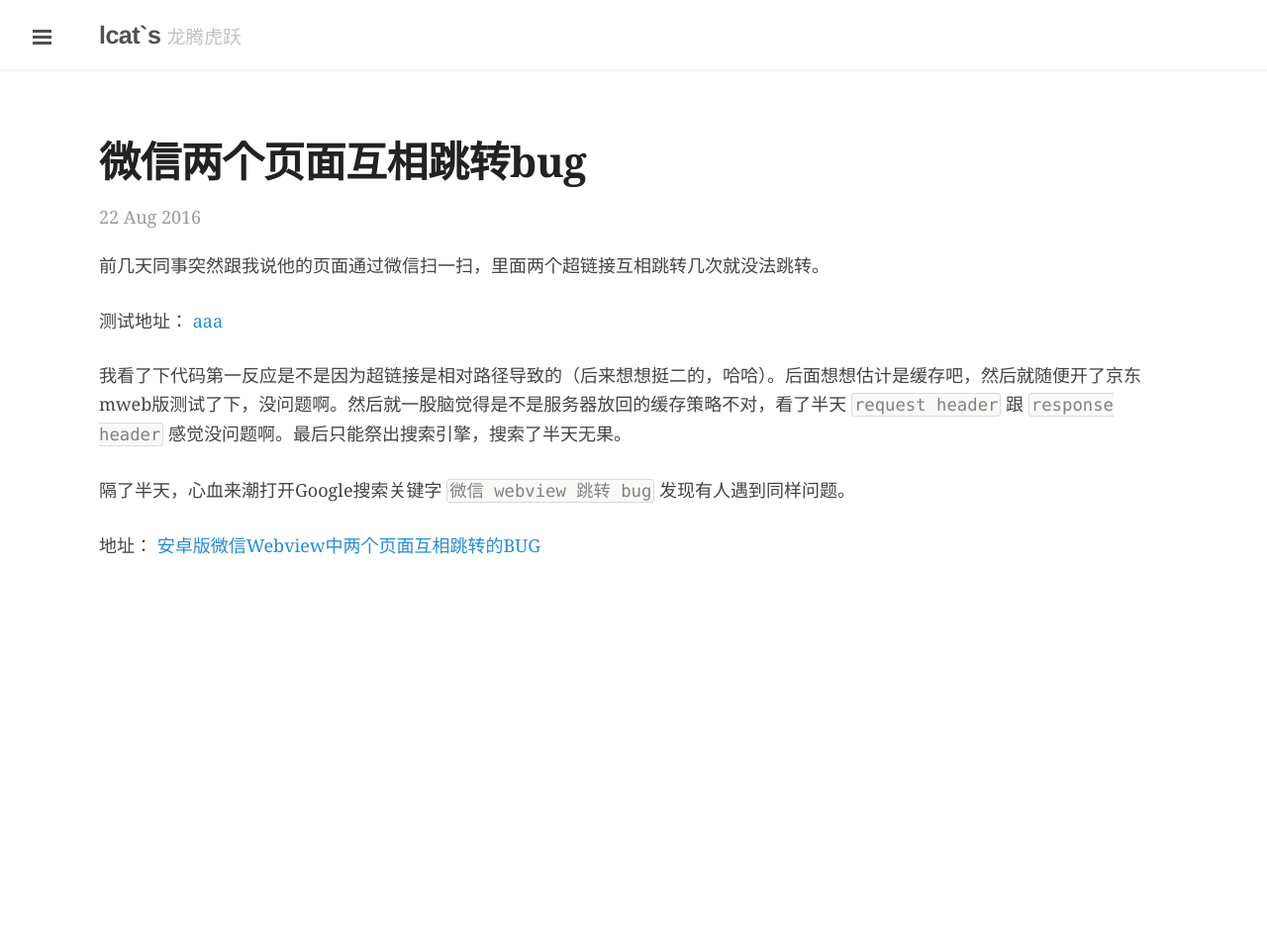
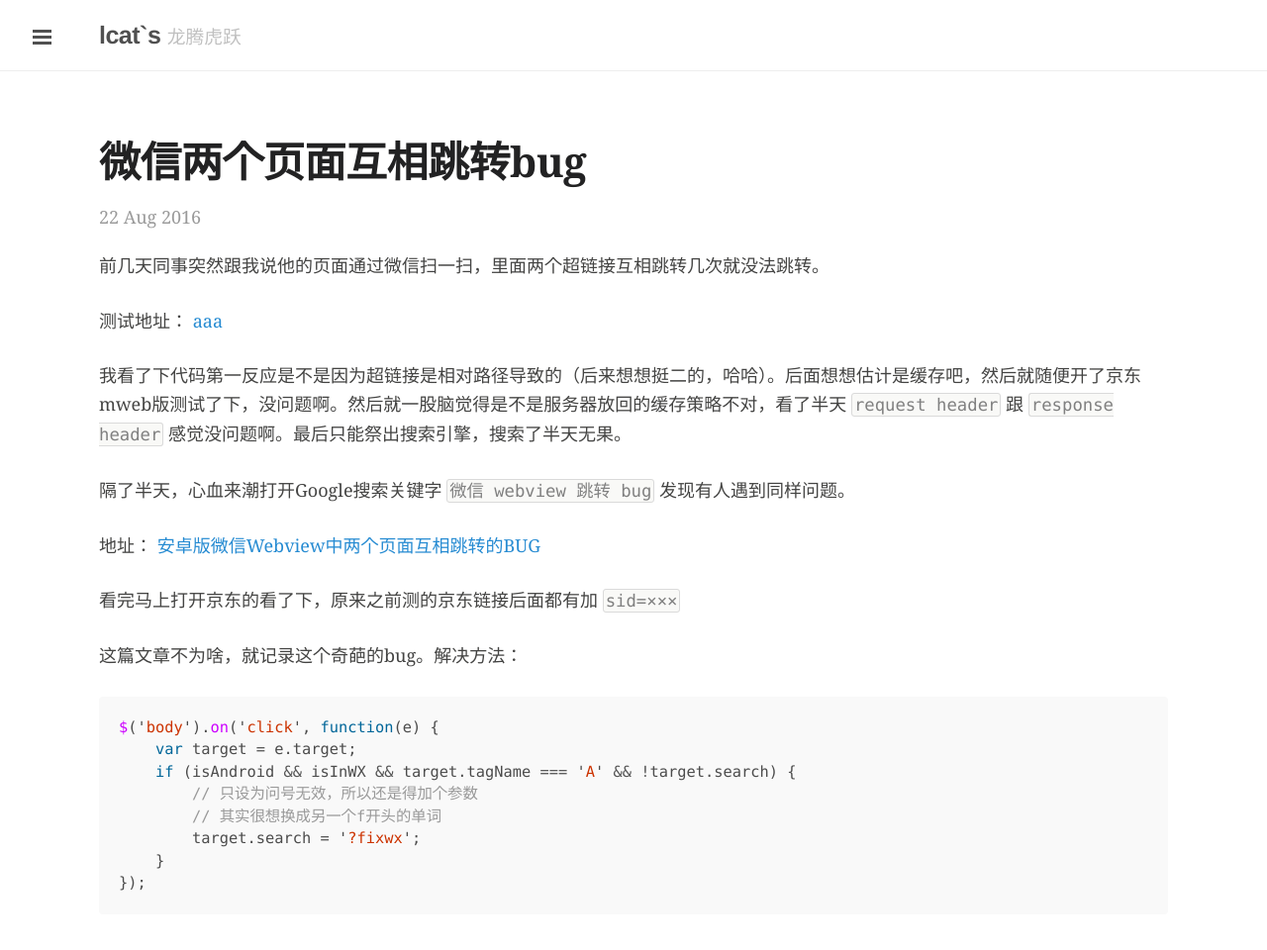
Before and after one commit to lcat/lcat.me, a Jekyll site: the page built from _posts/2016-08-22-微信两个页面互相跳转BUG.md, in a window 1280 px wide. Shown: the whole page at 99% size. Built offline with Jekyll 4.4.1, drawn with Linux system fonts in a browser that asks for light colours; comment, search, counter and statistics services are not loaded; before the commit the page ends 900 px from its top, so only the background shows below that.

Commit message:
webview cache bug

````diff
--- a/_posts/2016-08-22-微信两个页面互相跳转BUG.md
+++ b/_posts/2016-08-22-微信两个页面互相跳转BUG.md
@@ -13,3 +13,19 @@ tags: [微信, 跳转]
 隔了半天，心血来潮打开Google搜索关键字 `微信 webview 跳转 bug` 发现有人遇到同样问题。
 
 地址： [安卓版微信Webview中两个页面互相跳转的BUG](http://heeroluo.net/article/detail/132)
+
+
+看完马上打开京东的看了下，原来之前测的京东链接后面都有加 `sid=×××`
+
+这篇文章不为啥，就记录这个奇葩的bug。解决方法：
+
+```js
+$('body').on('click', function(e) {
+    var target = e.target;
+    if (isAndroid && isInWX && target.tagName === 'A' && !target.search) {
+        // 只设为问号无效，所以还是得加个参数
+        // 其实很想换成另一个f开头的单词
+        target.search = '?fixwx';
+    }
+});
+```
````
